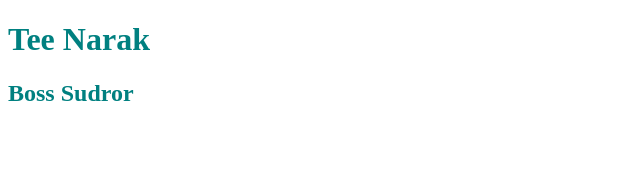
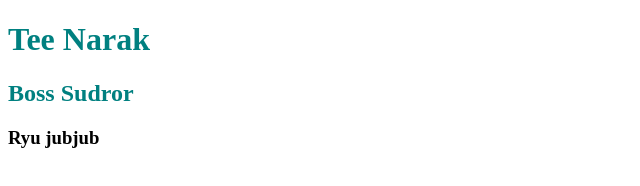
Before and after one commit to TarTyChannn/ITCS223-WebDevelopment-Project-1, a plain HTML site: page Project-1-Code.html in a window 1280 px wide. Shown: the whole page, without its empty margins (0-640 px from the left). Drawn offline with Linux system fonts and the light colour scheme.

Commit message:
testtest

```diff
--- a/Project-1-Code.html
+++ b/Project-1-Code.html
@@ -9,6 +9,7 @@
     <header>
         <h1 style="color: teal;">Tee Narak</h1>
         <h2 style="color: teal;">Boss Sudror</h2>
+        <h3> Ryu jubjub</h3>
     </header>
 </body>
 </html>
```
